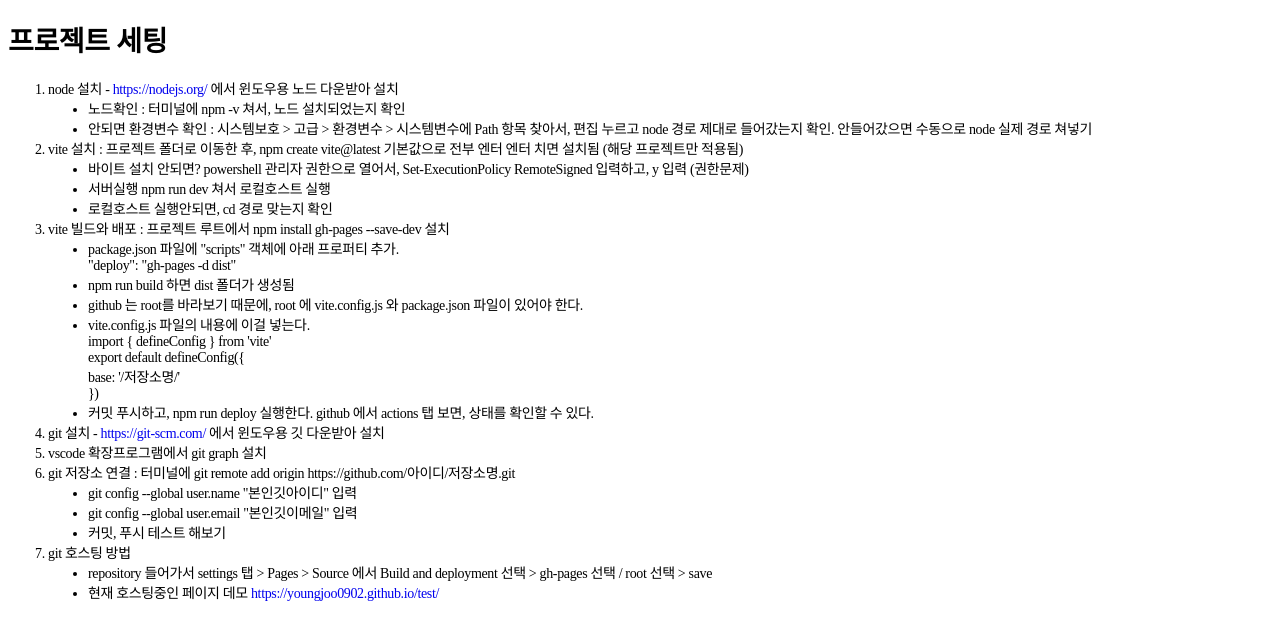
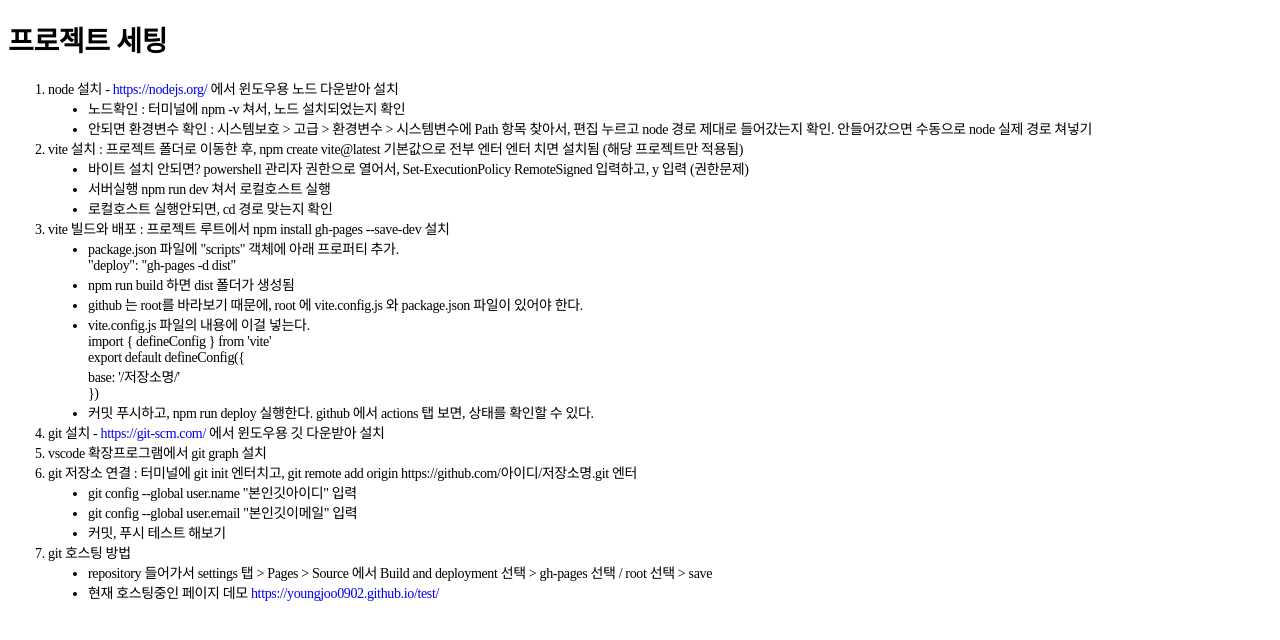
Before and after one commit to youngjoo0902/test, a website built with Vite: page index.html in a window 1280 px wide. Built offline with nearby package versions, Linux system fonts and the light colour scheme.

Commit message:
빠진거 추가

```diff
--- a/index.html
+++ b/index.html
@@ -41,7 +41,7 @@
         </li>
         <li>git 설치 - <a href="https://git-scm.com/" target="_blank">https://git-scm.com/</a> 에서 윈도우용 깃 다운받아 설치</li>
         <li>vscode 확장프로그램에서 git graph 설치</li>
-        <li>git 저장소 연결 : 터미널에 git remote add origin https://github.com/아이디/저장소명.git
+        <li>git 저장소 연결 : 터미널에 git init 엔터치고, git remote add origin https://github.com/아이디/저장소명.git 엔터
             <ul type="disc">
               <li>git config --global user.name "본인깃아이디" 입력</li>
               <li>git config --global user.email "본인깃이메일" 입력</li>
```
